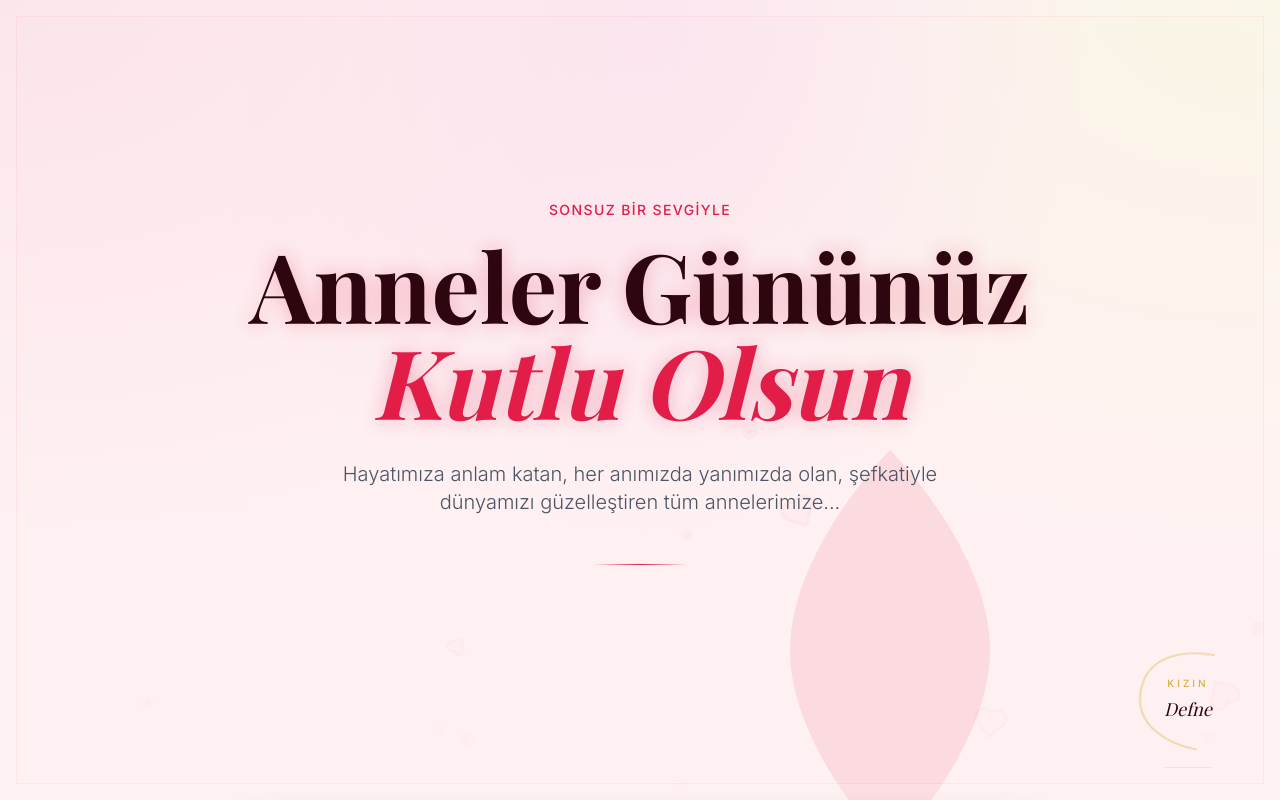
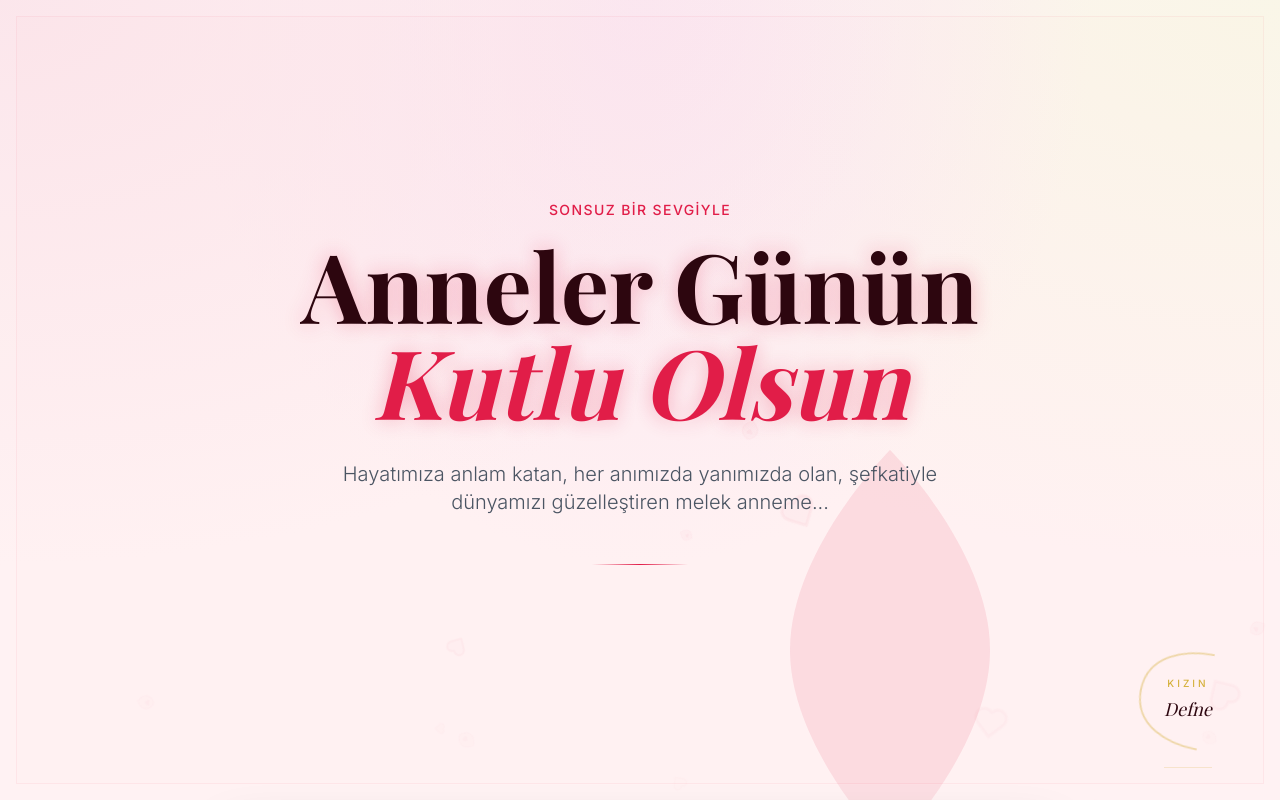
Before and after one commit to S-SK-TR/mothersday-anisina-saygi-uygulamasi-60, a React (Vite) app: page / in a window 1280 px wide. Shown: the top 800 px of the page. Built offline with nearby package versions, Linux system fonts and the light colour scheme; a web font is replaced by a local one.

Commit message:
feat: final personalizations for hero section

```diff
--- a/src/components/layout/HeroSection.tsx
+++ b/src/components/layout/HeroSection.tsx
@@ -19,7 +19,7 @@ export function HeroSection() {
         </motion.span>
 
         <h1 className="text-5xl md:text-8xl font-display font-bold text-secondary-foreground mb-8 text-glow leading-tight">
-          Anneler Gününüz<br />
+          Anneler Günün<br />
           <span className="italic text-primary">Kutlu Olsun</span>
         </h1>
 
@@ -31,7 +31,7 @@ export function HeroSection() {
         >
           <p className="text-lg md:text-xl text-gray-600 font-light leading-relaxed mb-12">
             Hayatımıza anlam katan, her anımızda yanımızda olan,
-            şefkatiyle dünyamızı güzelleştiren tüm annelerimize...
+            şefkatiyle dünyamızı güzelleştiren melek anneme...
           </p>
 
           <motion.div
```
